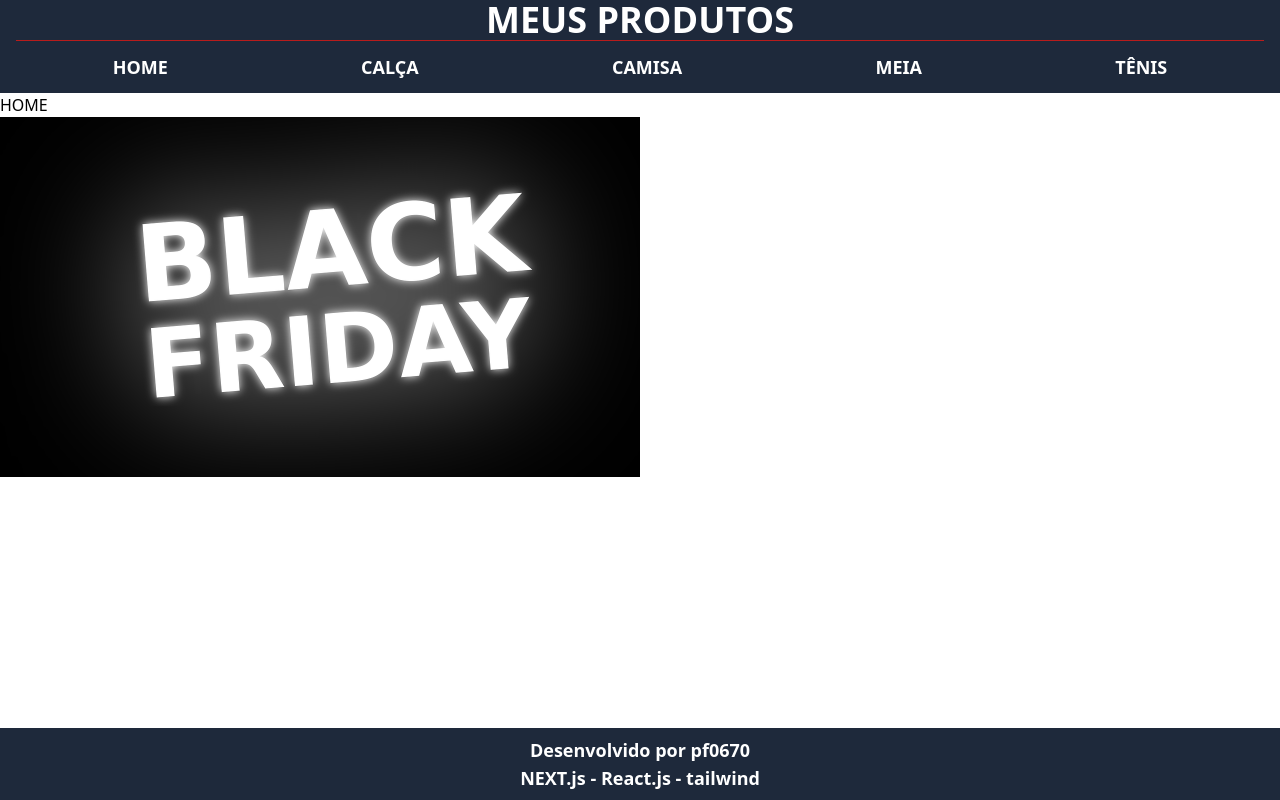
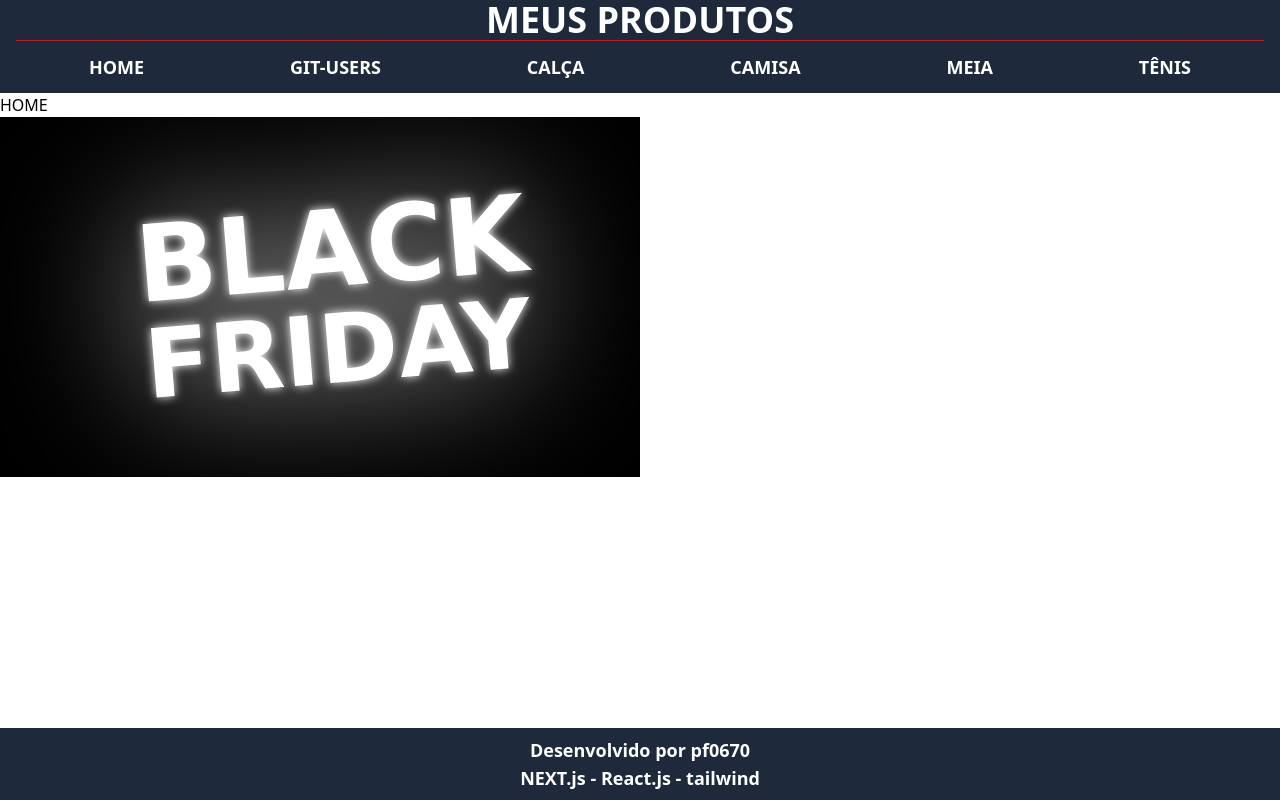
Before and after one commit to alecarlosjesus/loja-app-1tdspf, a Next.js app: page / in a window 1280 px wide. Built offline with nearby package versions, Linux system fonts and the light colour scheme.

Commit message:
Api local Github-Users, correção bug-tailwind.

```diff
--- a/next.config.js
+++ b/next.config.js
@@ -5,12 +5,19 @@ module.exports = {
      images: {
         remotePatterns: [
             //protocol, hostname, port, and pathname
+
             {
                 protocol: 'https',
                 hostname: 'http.cat',
                 port: '',
                 pathname: '/images/**',
             },
+            {
+                protocol: 'https',
+                hostname: 'avatars.githubusercontent.com',
+                port: '',
+                pathname: '/u/**',
+            },
         ],
      },
 }
--- a/postcss.config.js
+++ b/postcss.config.js
@@ -1,6 +1,8 @@
 module.exports = {
   plugins: {
+    'postcss-import': {},
+    'tailwindcss/nesting':{},
     tailwindcss: {},
     autoprefixer: {},
-  },
+  }
 }
--- a/src/components/Cabecalho/Cabecalho.jsx
+++ b/src/components/Cabecalho/Cabecalho.jsx
@@ -7,6 +7,9 @@ export default function Cabecalho() {
       <ul>
         <li>
           <Link href="/">HOME</Link>
+        </li>
+        <li>
+          <Link href="/usuarios-git">GIT-USERS</Link>
         </li>
         <li>
           <Link href="/produtos/calca">CALÇA</Link>
```
